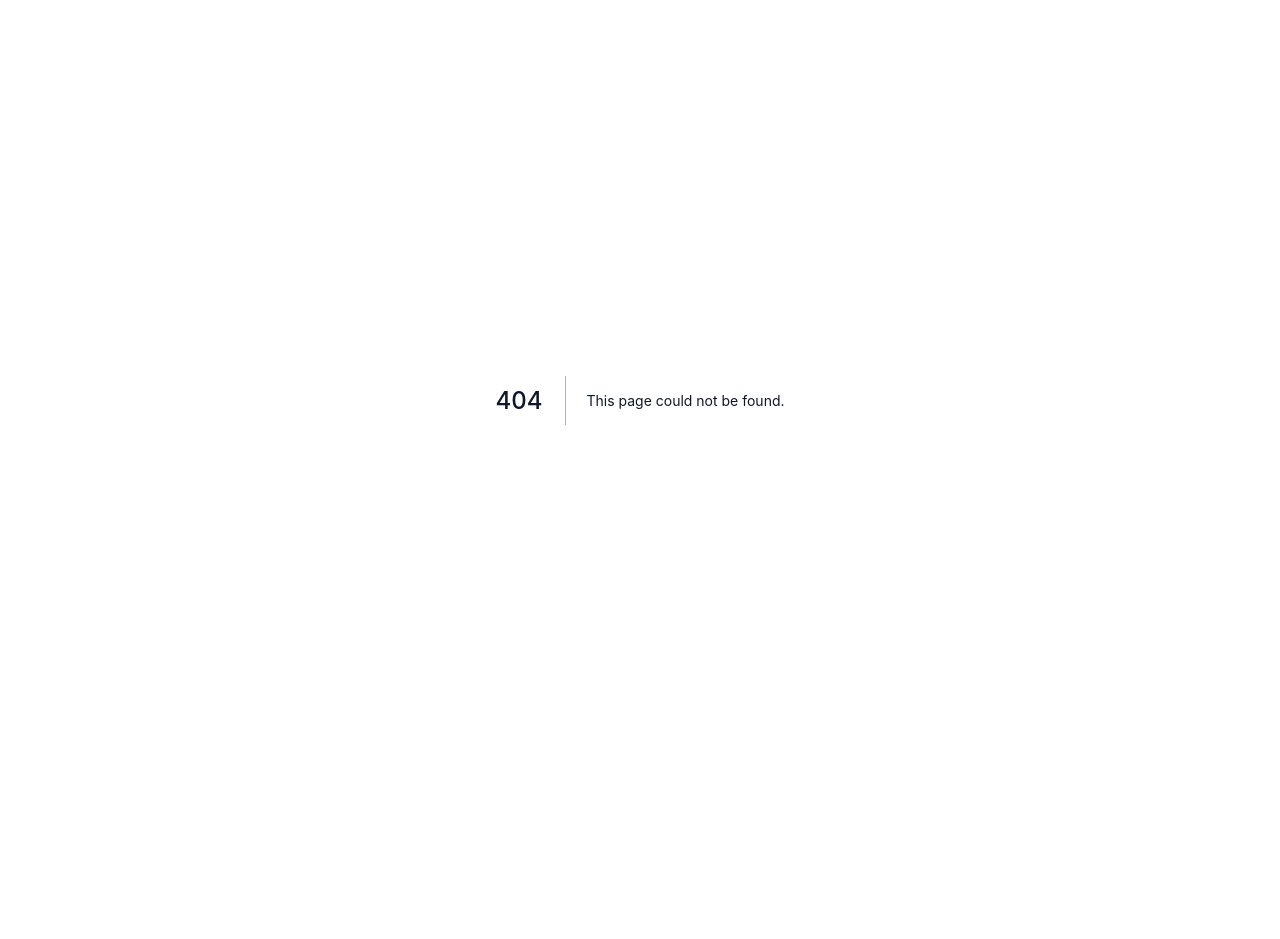
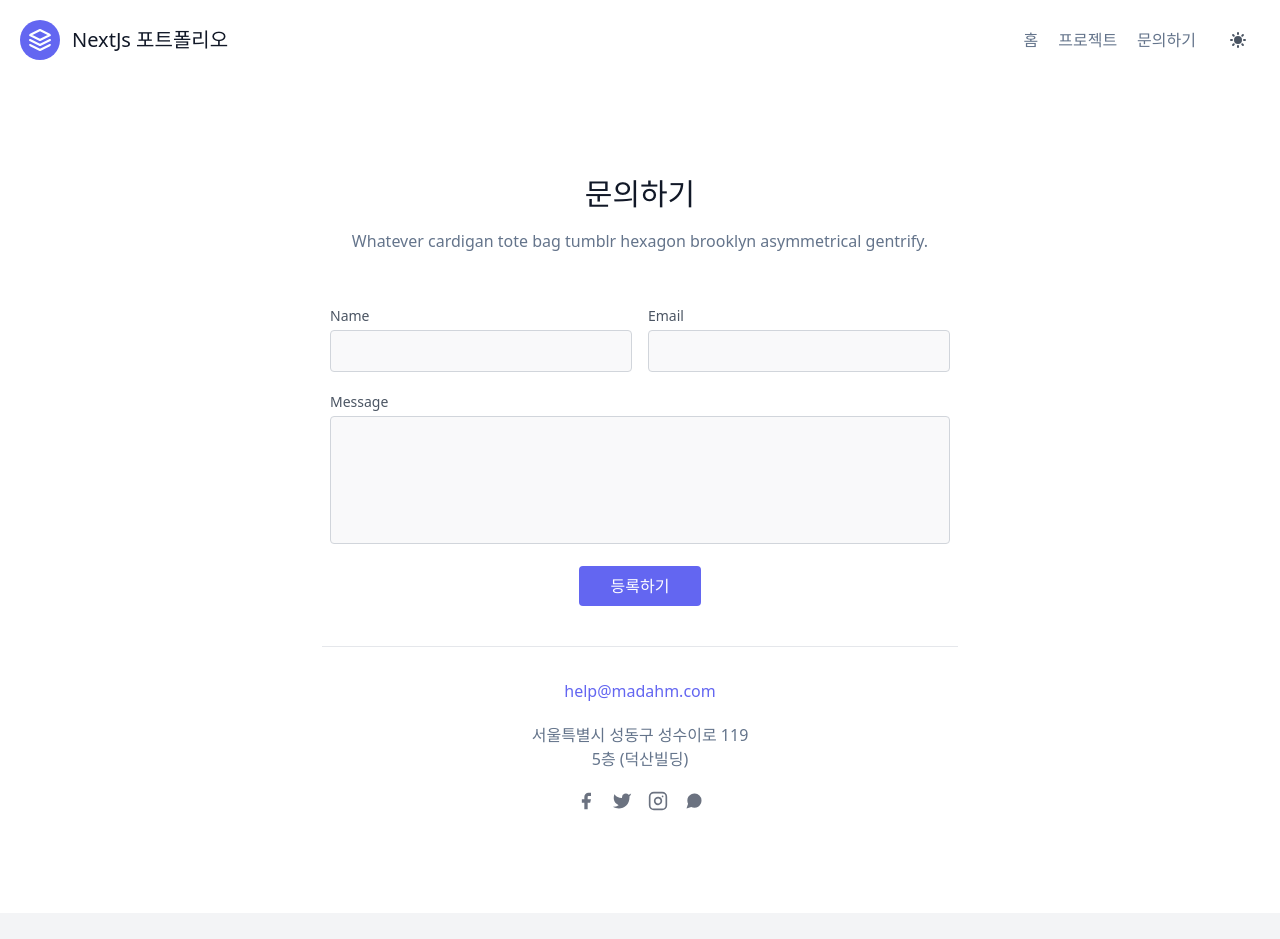
Before and after one commit to kim71007421/NextJs_Test, a Next.js app in the folder nextjs-portfolio/: page /contract in a window 1280 px wide. Before the commit this address had no page. Shown: the top 939 px of the page. Before the commit the page ends 800 px from the top, so only its background shows below. Built offline with nearby package versions, Linux system fonts and the light colour scheme.

Commit message:
문의하기 로직추가 중

```diff
--- /dev/null
+++ b/nextjs-portfolio/components/contract/contract-create.js
@@ -0,0 +1,86 @@
+
+export default function ContractCreate() {
+    const handleSubmit = async (event) => {
+        event.preventDefault()
+
+        // Get data from the form.
+        const data = {
+            name: event.target.name.value,
+            email: event.target.email.value,
+            message: event.target.message.value,
+        }
+
+        const JSONdata = JSON.stringify(data);
+
+        // TODO 등록 로직 완성하자!
+        console.log(data);
+        console.log(JSONdata);
+    }
+
+    return (
+        <section className="relative text-gray-600 body-font">
+            <div className="container px-5 py-24 mx-auto">
+                <div className="flex flex-col w-full mb-12 text-center">
+                    <h1 className="mb-4 text-2xl font-medium text-gray-900 sm:text-3xl title-font">문의하기</h1>
+                    <p className="mx-auto text-base leading-relaxed lg:w-2/3">Whatever cardigan tote bag tumblr hexagon brooklyn asymmetrical gentrify.</p>
+                </div>
+                <div className="mx-auto lg:w-1/2 md:w-2/3">
+                    <form onSubmit={handleSubmit}>
+                    <div className="flex flex-wrap -m-2">
+                        <div className="w-1/2 p-2">
+                            <div className="relative">
+                            <label htmlFor="name" className="text-sm leading-7 text-gray-600">Name</label>
+                            <input type="text" id="name" name="name" className="w-full px-3 py-1 text-base leading-8 text-gray-700 transition-colors duration-200 ease-in-out bg-gray-100 bg-opacity-50 border border-gray-300 rounded outline-none focus:border-indigo-500 focus:bg-white focus:ring-2 focus:ring-indigo-200"/>
+                            </div>
+                        </div>
+                        <div className="w-1/2 p-2">
+                            <div className="relative">
+                            <label htmlFor="email" className="text-sm leading-7 text-gray-600">Email</label>
+                            <input type="email" id="email" name="email" className="w-full px-3 py-1 text-base leading-8 text-gray-700 transition-colors duration-200 ease-in-out bg-gray-100 bg-opacity-50 border border-gray-300 rounded outline-none focus:border-indigo-500 focus:bg-white focus:ring-2 focus:ring-indigo-200"/>
+                            </div>
+                        </div>
+                        <div className="w-full p-2">
+                            <div className="relative">
+                            <label htmlFor="message" className="text-sm leading-7 text-gray-600">Message</label>
+                            <textarea id="message" name="message" className="w-full h-32 px-3 py-1 text-base leading-6 text-gray-700 transition-colors duration-200 ease-in-out bg-gray-100 bg-opacity-50 border border-gray-300 rounded outline-none resize-none focus:border-indigo-500 focus:bg-white focus:ring-2 focus:ring-indigo-200"></textarea>
+                            </div>
+                        </div>
+                        <div className="w-full p-2">
+                            <button className="flex px-8 py-2 mx-auto text-white bg-indigo-500 border-0 rounded textLg focus:outline-none hover:bg-indigo-600" type="submit">등록하기</button>
+                        </div>
+                        <div className="w-full p-2 pt-8 mt-8 text-center border-t border-gray-200">
+                            <a className="text-indigo-500">help@madahm.com</a>
+                            <p className="my-5 leading-normal">서울특별시 성동구 성수이로 119
+                            <br/>5층 (덕산빌딩)
+                            </p>
+                            <span className="inline-flex">
+                            <a className="text-gray-500">
+                                <svg fill="currentColor" strokeLinecap="round" strokeLinejoin="round" strokeWidth="2" className="w-5 h-5" viewBox="0 0 24 24">
+                                <path d="M18 2h-3a5 5 0 00-5 5v3H7v4h3v8h4v-8h3l1-4h-4V7a1 1 0 011-1h3z"></path>
+                                </svg>
+                            </a>
+                            <a className="ml-4 text-gray-500">
+                                <svg fill="currentColor" strokeLinecap="round" strokeLinejoin="round" strokeWidth="2" className="w-5 h-5" viewBox="0 0 24 24">
+                                <path d="M23 3a10.9 10.9 0 01-3.14 1.53 4.48 4.48 0 00-7.86 3v1A10.66 10.66 0 013 4s-4 9 5 13a11.64 11.64 0 01-7 2c9 5 20 0 20-11.5a4.5 4.5 0 00-.08-.83A7.72 7.72 0 0023 3z"></path>
+                                </svg>
+                            </a>
+                            <a className="ml-4 text-gray-500">
+                                <svg fill="none" stroke="currentColor" strokeLinecap="round" strokeLinejoin="round" strokeWidth="2" className="w-5 h-5" viewBox="0 0 24 24">
+                                <rect width="20" height="20" x="2" y="2" rx="5" ry="5"></rect>
+                                <path d="M16 11.37A4 4 0 1112.63 8 4 4 0 0116 11.37zm1.5-4.87h.01"></path>
+                                </svg>
+                            </a>
+                            <a className="ml-4 text-gray-500">
+                                <svg fill="currentColor" strokeLinecap="round" strokeLinejoin="round" strokeWidth="2" className="w-5 h-5" viewBox="0 0 24 24">
+                                <path d="M21 11.5a8.38 8.38 0 01-.9 3.8 8.5 8.5 0 01-7.6 4.7 8.38 8.38 0 01-3.8-.9L3 21l1.9-5.7a8.38 8.38 0 01-.9-3.8 8.5 8.5 0 014.7-7.6 8.38 8.38 0 013.8-.9h.5a8.48 8.48 0 018 8v.5z"></path>
+                                </svg>
+                            </a>
+                            </span>
+                        </div>
+                    </div>
+                    </form>
+                </div>
+            </div>
+        </section>
+    );
+}
--- a/nextjs-portfolio/components/header.js
+++ b/nextjs-portfolio/components/header.js
@@ -22,7 +22,7 @@
                     <a className="mr-5 hover:text-gray-900">프로젝트</a>
                 </Link>
                 <Link href="/contract">
-                    <a className="mr-5 hover:text-gray-900">연락하기</a>
+                    <a className="mr-5 hover:text-gray-900">문의하기</a>
                 </Link>
             </nav>
             <DarkModeToggleButton/>
--- /dev/null
+++ b/nextjs-portfolio/pages/contract.js
@@ -0,0 +1,17 @@
+
+import Layout from "../components/layout";
+import Head from "next/head";
+import ContractCreate from "../components/contract/contract-create";
+
+export default function Login() {
+    return (
+        <Layout>
+            <Head>
+                <title>NextJs 포트폴리오 - 문의하기</title>
+                <meta name="description" content="NextJs 포트폴리오 - 문의하기" />
+                <link rel="icon" href="/favicon.ico" />
+            </Head>
+            <ContractCreate />
+        </Layout>
+    );
+}
--- /dev/null
+++ b/nextjs-portfolio/pages/login.js
@@ -0,0 +1,15 @@
+
+import Layout from "../components/layout";
+import Head from "next/head";
+
+export default function Login() {
+    return (
+        <Layout>
+            <Head>
+                <title>NextJs 포트폴리오 - 로그인</title>
+                <meta name="description" content="NextJs 포트폴리오 - 로그인" />
+                <link rel="icon" href="/favicon.ico" />
+            </Head>
+        </Layout>
+    );
+}
--- a/nextjs-portfolio/pages/projects.js
+++ b/nextjs-portfolio/pages/projects.js
@@ -8,8 +8,8 @@
         <Layout>
             <div className="flex flex-col items-center justify-center min-h-screen px-5 px-6 py-20 mb-10">
             <Head>
-                <title>NextJs 포트폴리오</title>
-                <meta name="description" content="NextJs 포트폴리오" />
+                <title>NextJs 포트폴리오 - 프로젝트</title>
+                <meta name="description" content="NextJs 포트폴리오 - 프로젝트" />
                 <link rel="icon" href="/favicon.ico" />
             </Head>
             <h4 className="text-4xl font-bold sm:text-6xl">
```
